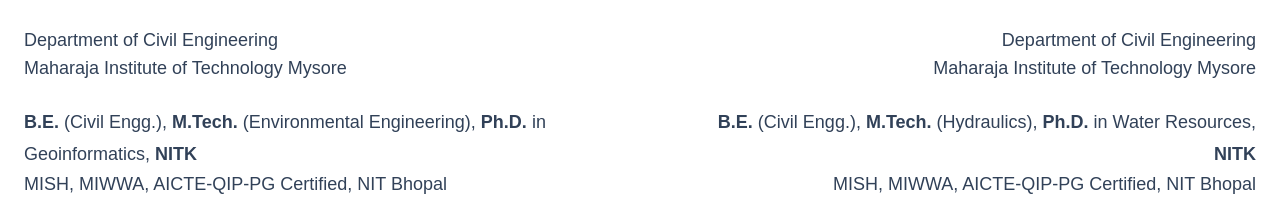
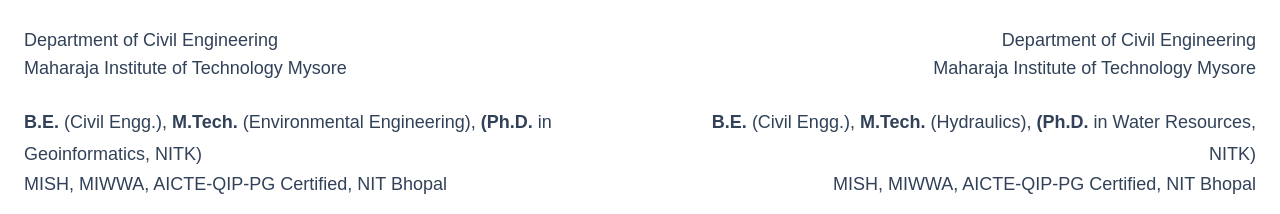
Before and after one commit to coe-esgst-mitm/coe-website, a Next.js app: page / in a window 1280 px wide. Shown: the part 2950-3164 px from the top of the page. Built offline with nearby package versions, Linux system fonts and the light colour scheme.

Commit message:
Describe the update

```diff
--- a/components/CentreCoordinators.tsx
+++ b/components/CentreCoordinators.tsx
@@ -33,10 +33,8 @@
             <p className="mt-6 text-lg text-slate-700 leading-8">
               <strong>B.E.</strong> (Civil Engg.),
               <strong> M.Tech.</strong> (Environmental Engineering),
-              <strong> Ph.D.</strong> in Geoinformatics,
-              <strong> NITK</strong>
+              <strong> (Ph.D.</strong> in Geoinformatics, NITK)
             </p>
-
             <p className="text-lg text-slate-700">
               MISH, MIWWA, AICTE-QIP-PG Certified, NIT Bhopal
             </p>
@@ -66,10 +64,8 @@
             <p className="mt-6 text-lg text-slate-700 leading-8">
               <strong>B.E.</strong> (Civil Engg.),
               <strong> M.Tech.</strong> (Hydraulics),
-              <strong> Ph.D.</strong> in Water Resources,
-              <strong> NITK</strong>
+              <strong> (Ph.D.</strong> in Water Resources, NITK)
             </p>
-
             <p className="text-lg text-slate-700">
               MISH, MIWWA, AICTE-QIP-PG Certified, NIT Bhopal
             </p>
```
